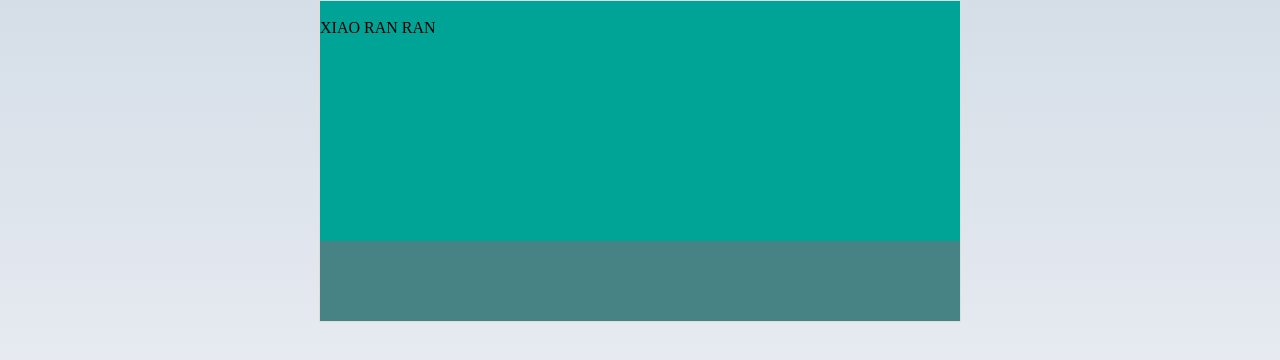
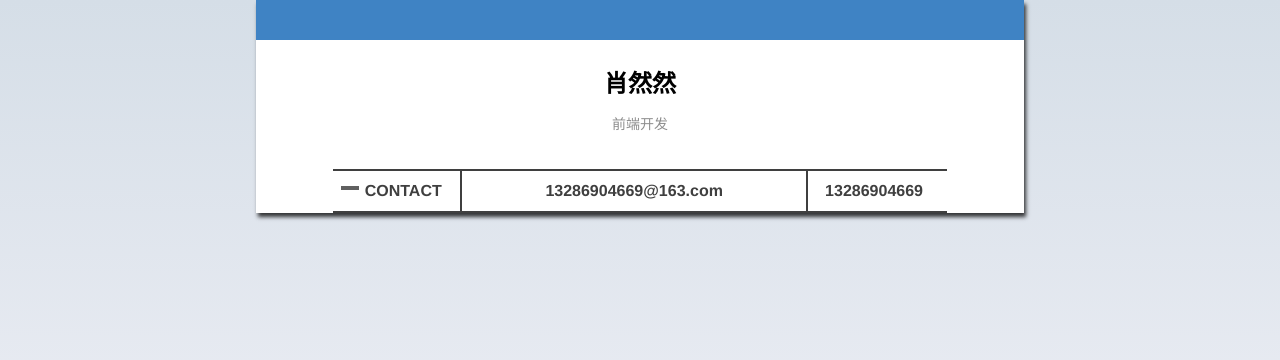
Before and after one commit to xrr2016/canvas_particle, a website: page index.html in a window 1280 px wide. Drawn offline with Linux system fonts and the light colour scheme.

Commit message:
edit contact

```diff
--- a/index.html
+++ b/index.html
@@ -9,15 +9,16 @@
 </head>
 <body>
   <div class="container">
-    <div class="header">
-      <div class="logo">
-        <img src="" alt="" />
-      </div>
-      <div class="name">
-        XIAO RAN RAN
-      </div>
+    <div class="header"></div>
+    <div class="name">
+      <h2>肖然然</h2>
+      <p>前端开发</p>
     </div>
-    <div class="concat"></div>
+      <ul class="contact">
+        <li><span class="block"></span>CONTACT</li>
+        <li class="email">13286904669@163.com</li>
+        <li>13286904669</li>
+      </ul>
     <div class="about-me"></div>
     <div class="education"></div>
     <div class="experience"></div>
--- a/style.css
+++ b/style.css
@@ -3,20 +3,67 @@ html, body {
     margin: 0;
     background: linear-gradient(to bottom, #D5DEE7 0%, #E8EBF2 50%, #E2E7ED 100%), linear-gradient(to bottom, rgba(0, 0, 0, 0.02) 50%, rgba(255, 255, 255, 0.02) 61%, rgba(0, 0, 0, 0.02) 73%), linear-gradient(33deg, rgba(255, 255, 255, 0.20) 0%, rgba(0, 0, 0, 0.20) 100%);
     background-blend-mode: normal, color-burn;
+    font-family: 'Avenir', Helvetica, Arial, sans-serif;
+}
+.block{
+  background-color: #606060;
+  display:inline-block;
 }
 .container{
   position: relative;
-  width: 50%;
+  width: 60%;
   margin: 0 auto;
   background-color: #fff;
-  border: 1px solid #ddd;
+  box-shadow: 2px 4px 4px rgba(10,10,10,.8)
 }
 .header{
-  width: 100%;
-  height: 240px;
-  background-color: #00a497;
+  height: 40px;
+  background-color: #3f83c4;
 }
-.concat{
-  height: 80px;
-  background-color: #478384;
+.name{
+    background-color: #fff;
+    text-align: center;
 }
+.name h2{
+  margin: 24px auto;
+  font-weight: bolder;
+}
+.name p{
+  font-size: 14px;
+  color: #8d8d8d;
+  margin-top: -10px;
+  margin-bottom: 36px;
+}
+.contact{
+  width: 80%;
+  margin: 24px auto;
+  height: 40px;
+  padding: 0;
+  list-style: none;
+  color: #3f3f3f;
+  border-top: 2px solid #3f3f3f;
+  border-bottom: 2px solid #3f3f3f;
+}
+.contact .block{
+  position: relative;
+  width: 18px;
+  height: 4px;
+  top:-6px;
+  right: 6px;
+}
+.contact li{
+  display: inline-block;
+  width: 20%;
+  height: 40px;
+  line-height: 40px;
+  text-align: center;
+  font-size: 16px;
+}
+.contact:nth-of-type(1){
+  font-weight: bolder;
+}
+.contact .email{
+  width: 56%;
+  border-left: 2px solid #3f3f3f;
+  border-right: 2px solid #3f3f3f;
+}
```
